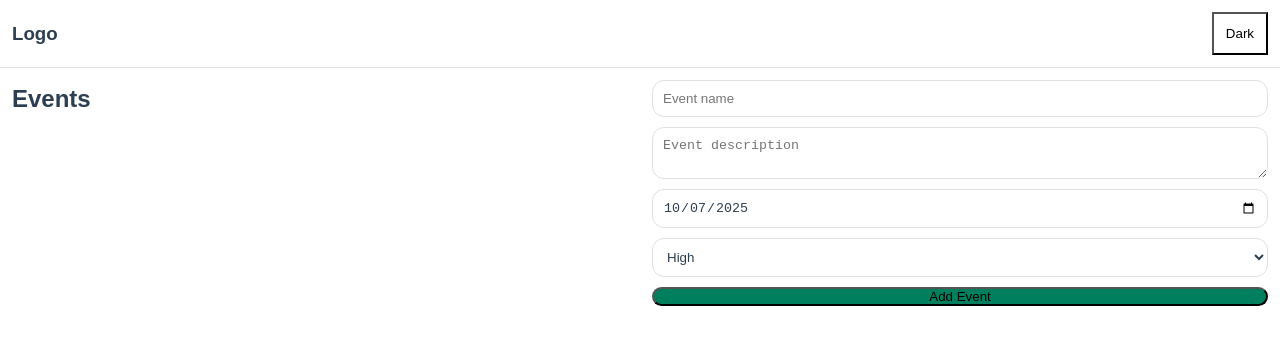
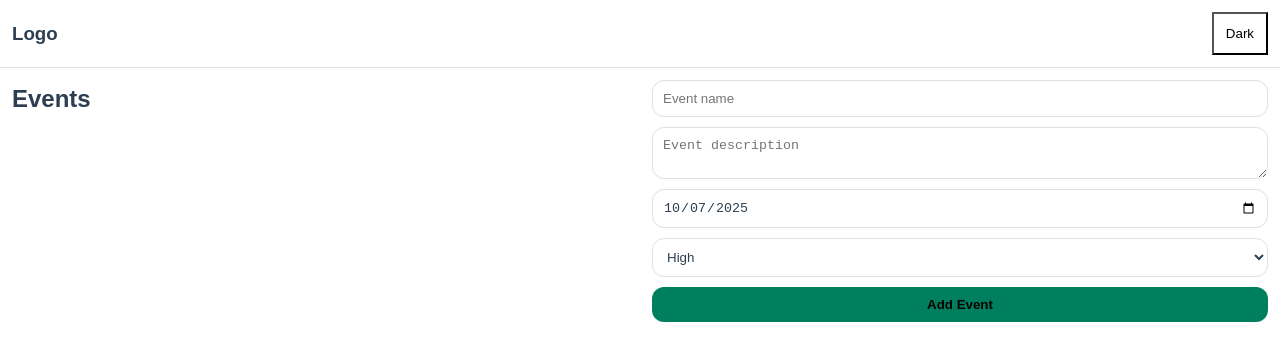
Before and after one commit to ashsajal1/event-tracker, a Vue app: page / in a window 1280 px wide. Shown: the top 360 px of the page. Built offline with nearby package versions, Linux system fonts and the light colour scheme; the HTML template or start-up script is replaced by a standard one.

Commit message:
feat: create btn-base mixin

```diff
--- a/src/assets/base.scss
+++ b/src/assets/base.scss
@@ -18,10 +18,33 @@
   --border-color: #444;
 }
 
-.btn {
-  background-color: var(--p-color);
+@mixin btn-base {
+  padding: 10px;
+  border: none;
   border-radius: var(--border-radius);
   cursor: pointer;
+  user-select: none;
+  -webkit-user-select: none;
+  font-weight: bold;
+  text-align: center;
+  white-space: nowrap;
+  transition: all 0.3s ease;
+
+  &:disabled {
+    opacity: 0.6;
+    cursor: not-allowed;
+  }
+
+  &:focus {
+    outline: none;
+    box-shadow: 0 0 0 3px rgba(0, 0, 0, 0.1);
+  }
+}
+
+.btn {
+  @include btn-base;
+
+  background-color: var(--p-color);
 
   &:hover {
     background-color: var(--s-color);
```
